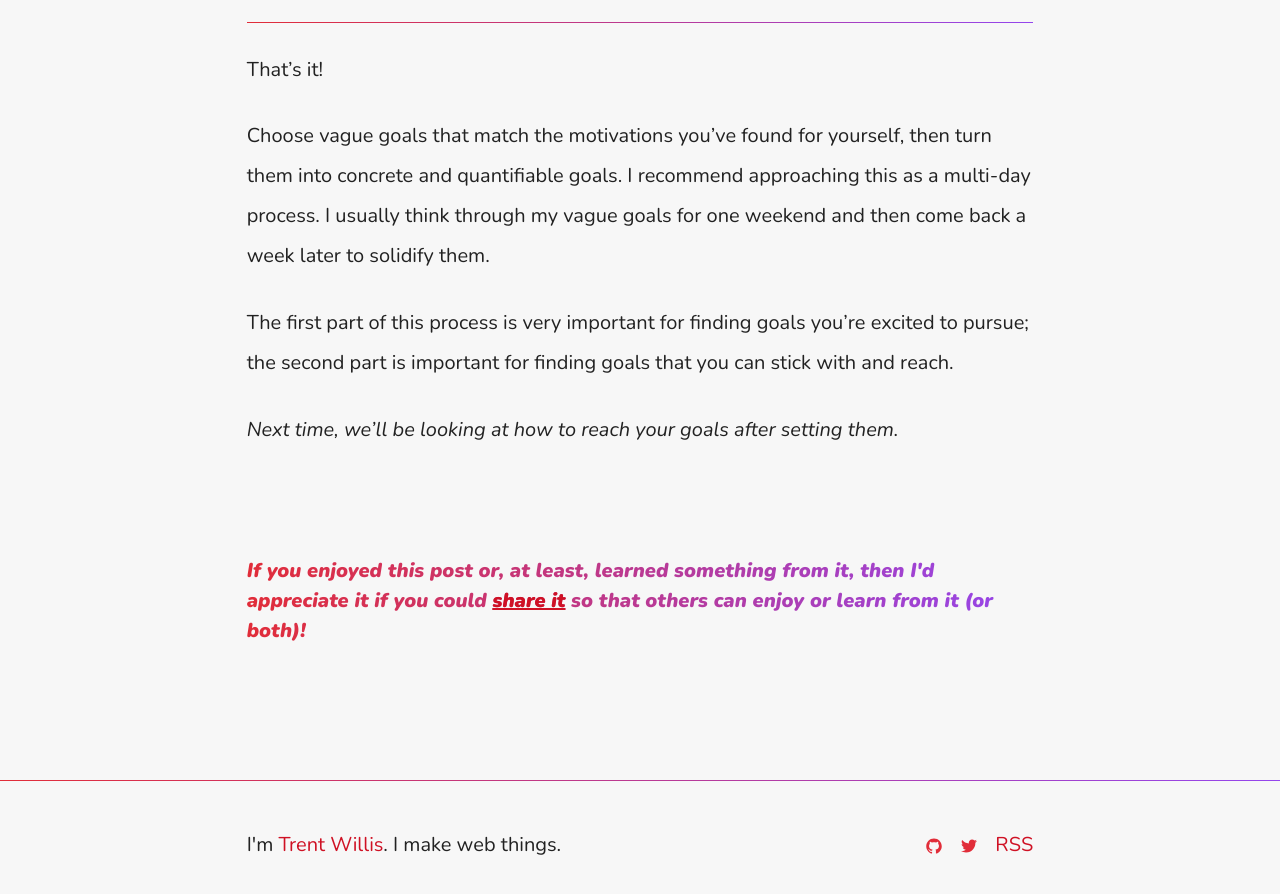
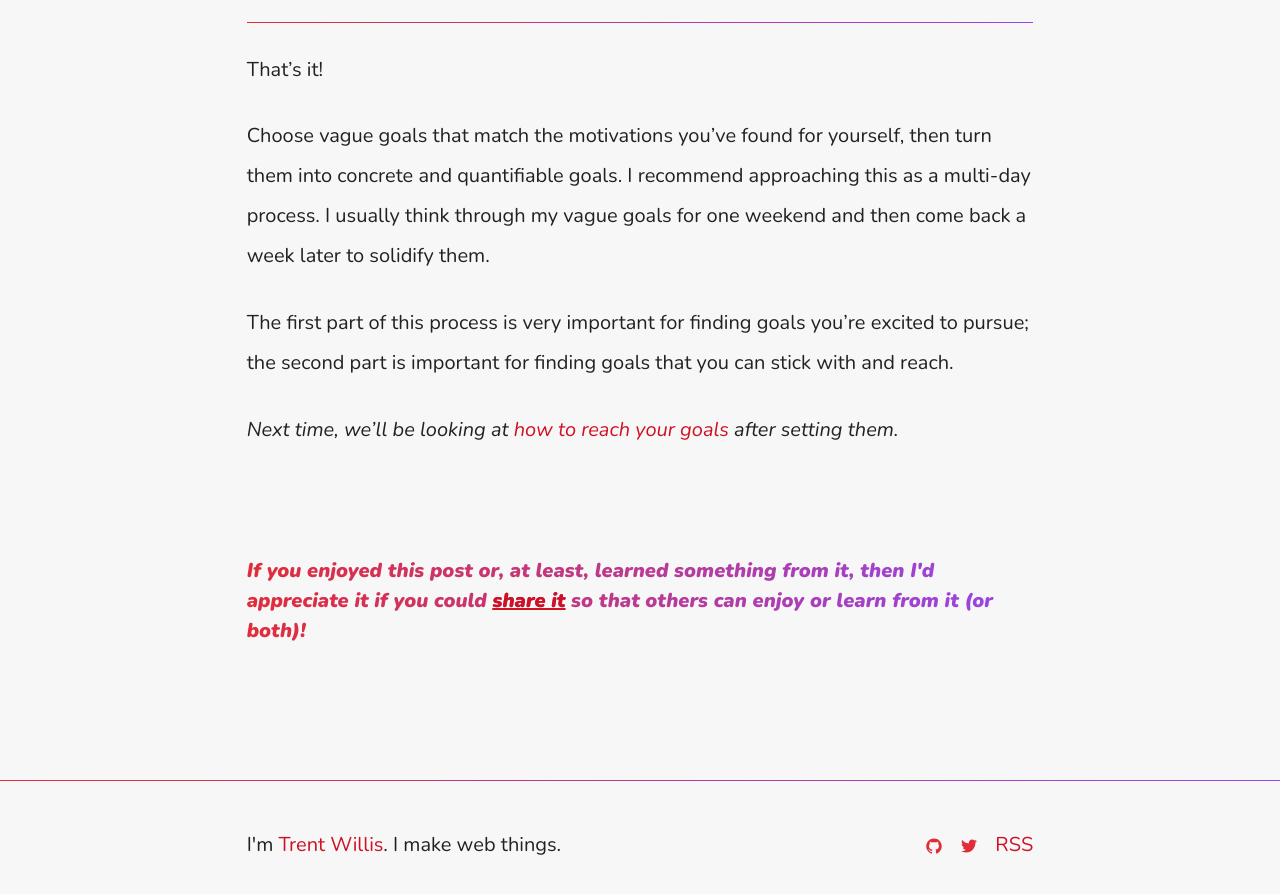
Before and after one commit to trentmwillis/pretty-okay.dev, a Jekyll site: the page built from _posts/2019-01-23-new-year-new-goals-how-set.md, in a window 1280 px wide and 900 px high, scrolled down 6145 px. Shown: the top 894 px of the window. Built offline with Jekyll 4.4.1, drawn with Linux system fonts in a browser that asks for light colours; comment, search, counter and statistics services are not loaded; part of the change alters nothing that is shown.

```diff
--- a/_posts/2019-01-23-new-year-new-goals-how-set.md
+++ b/_posts/2019-01-23-new-year-new-goals-how-set.md
@@ -108,4 +108,4 @@ Choose vague goals that match the motivations you've found for yourself, then tu
 
 The first part of this process is very important for finding goals you're excited to pursue; the second part is important for finding goals that you can stick with and reach.
 
-_Next time, we'll be looking at how to reach your goals after setting them._
+_Next time, we'll be looking at [how to reach your goals]({{ site.baseurl }}{% post_url 2019-07-08-new-year-new-goals-how-reach %}) after setting them._
```
